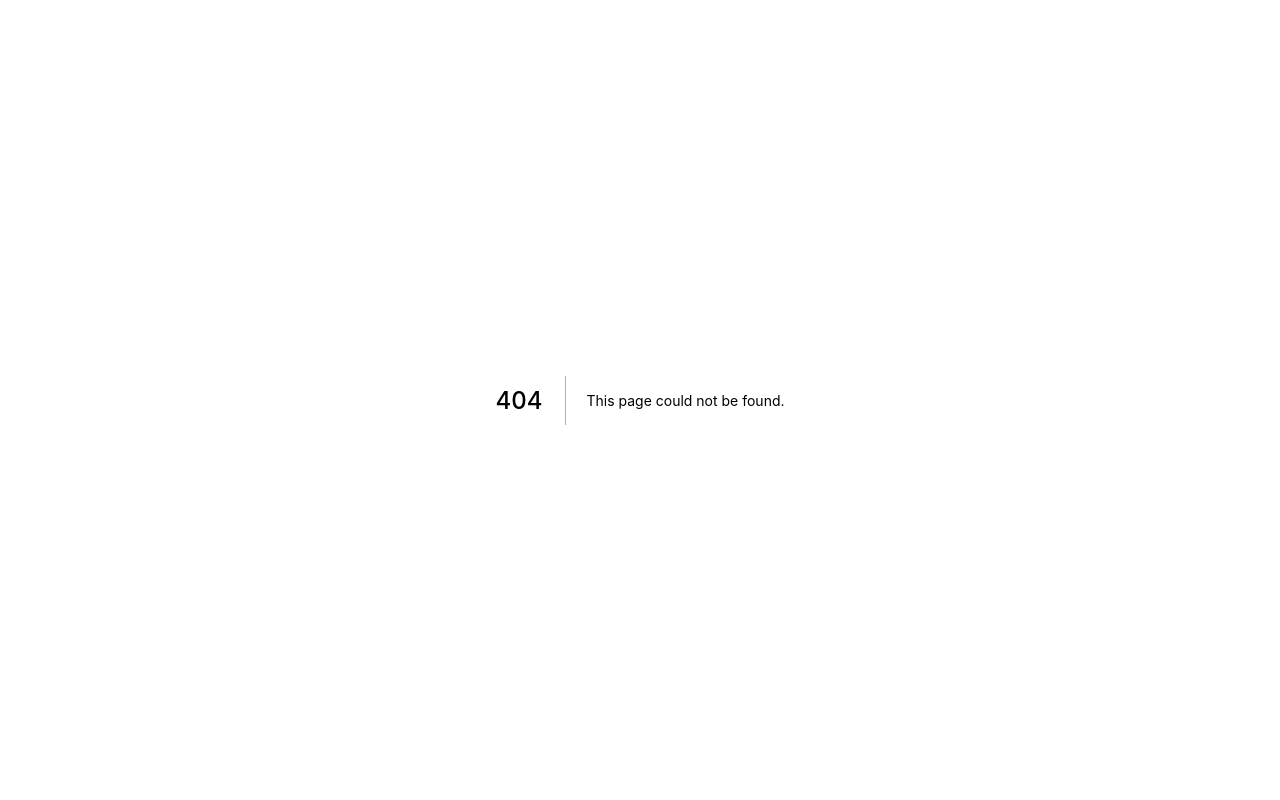
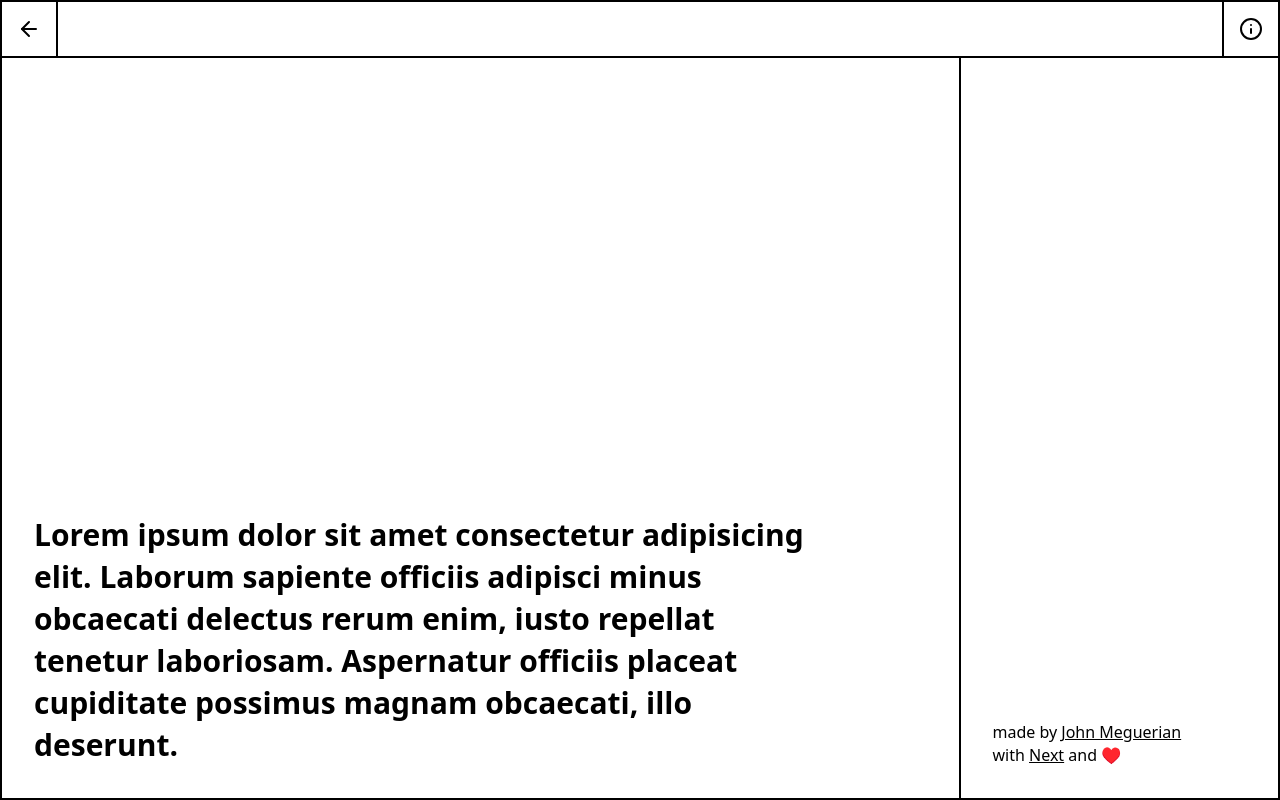
Before and after one commit to jmegs/tiny-tools, a Next.js app: page /about in a window 1280 px wide. Before the commit this address had no page. Built offline with nearby package versions, Linux system fonts and the light colour scheme.

Commit message:
start about page

```diff
--- a/src/components/RatioCalculator/RatioCalculator.tsx
+++ b/src/components/RatioCalculator/RatioCalculator.tsx
@@ -25,7 +25,7 @@ const RatioInput: React.FC<InputProps> = ({
     <div className={cx}>
       <label htmlFor={label}>{label}</label>
       <input
-        type="text"
+        type="number"
         value={value}
         id={label}
         placeholder="Value"
--- /dev/null
+++ b/src/pages/about.tsx
@@ -0,0 +1,30 @@
+import React from "react"
+import Layout from "../components/Layout"
+import NavBar from "../components/NavBar"
+
+const AboutPage = () => {
+  return (
+    <Layout>
+      <div className="Grid About">
+        <div className="About-blurb">
+          <p>
+            Lorem ipsum dolor sit amet consectetur adipisicing elit. Laborum
+            sapiente officiis adipisci minus obcaecati delectus rerum enim,
+            iusto repellat tenetur laboriosam. Aspernatur officiis placeat
+            cupiditate possimus magnam obcaecati, illo deserunt.
+          </p>
+        </div>
+        <div className="About-credits">
+          <div>
+            made by <a href="https://johnmeguerian.com">John Meguerian</a>
+          </div>
+          <div>
+            with <a href="https://nextjs.org">Next</a> and ♥️
+          </div>
+        </div>
+      </div>
+    </Layout>
+  )
+}
+
+export default AboutPage
--- a/src/styles/_grid.scss
+++ b/src/styles/_grid.scss
@@ -15,7 +15,8 @@
 }
 
 .Grid--ratio,
-.Grid--letterspacer {
+.Grid--letterspacer,
+.Grid--about {
   height: 100%;
   grid-template-rows: repeat(12, 1fr);
 }
--- a/src/styles/_ratio.scss
+++ b/src/styles/_ratio.scss
@@ -24,7 +24,7 @@
   content: "";
   display: inline-block;
   position: absolute;
-  right: var(--padding);
+  right: calc(var(--padding) / 2);
   height: 8px;
   width: 8px;
   border-radius: 100%;
@@ -41,6 +41,11 @@
 }
 
 .Ratio-input input {
+  &::-webkit-inner-spin-button,
+  &::-webkit-outer-spin-button {
+    -webkit-appearance: none;
+    margin: 0;
+  }
   font-family: inherit;
   width: 100%;
   border: 0;
--- a/src/styles/main.scss
+++ b/src/styles/main.scss
@@ -38,3 +38,31 @@
   height: 100%;
   width: 100%;
 }
+
+.About > * {
+  display: flex;
+  flex-direction: column;
+  justify-content: flex-end;
+  padding: 16px;
+
+  @media (min-width: 768px) {
+    padding: 32px;
+  }
+
+}
+
+.About-blurb {
+  grid-column: span 9;
+  height: 100%;
+  font-size: 30px;
+  font-weight: 600;
+
+  & > * {
+    max-width: 45ch;
+  }
+}
+
+.About-credits {
+  grid-column: span 3;
+  height: 100%;
+}
```
